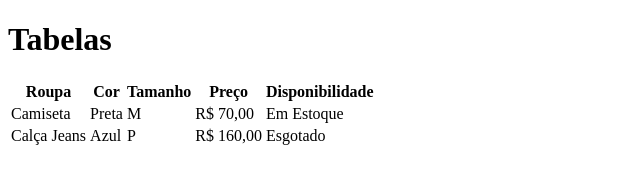
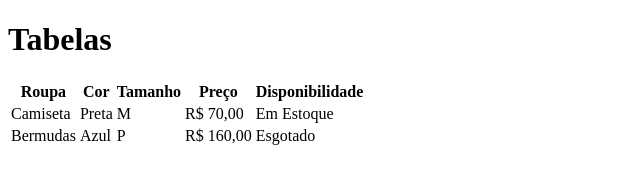
Before and after one commit to Faustino-marcus/aula-tabela, a plain HTML site: page index.html in a window 1280 px wide. Shown: the whole page, without its empty margins (0-640 px from the left). Drawn offline with Linux system fonts and the light colour scheme.

Commit message:
trocado de calça jens para bermuda

```diff
--- a/index.html
+++ b/index.html
@@ -24,7 +24,8 @@
       <td>Em Estoque</td>
     </tr>
     <tr>
-     <td>Calça Jeans</td>
+     <td>Bermudas
+     </td>
      <td>Azul</td>
      <td>P</td>
      <td>R$ 160,00</td>
```
